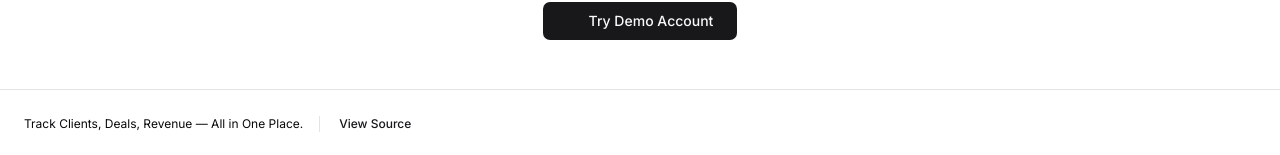
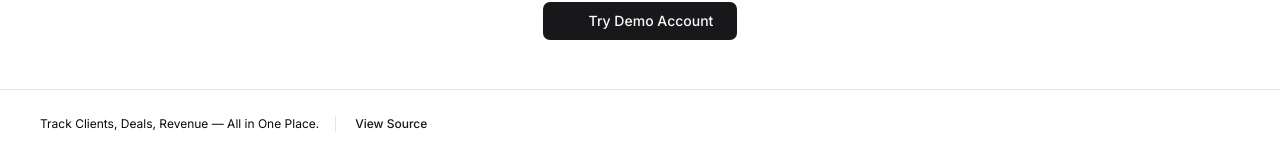
Before and after one commit to dnmore/client-tracker, a Next.js app: page / in a window 1280 px wide. Shown: the part 1959-2114 px from the top of the page. Built offline with nearby package versions, Linux system fonts and the light colour scheme; no server answers; some icons are missing.

Commit message:
update root layout

```diff
--- a/app/layout.tsx
+++ b/app/layout.tsx
@@ -2,10 +2,10 @@ import type { Metadata } from "next";
 import { Inter } from "next/font/google";
 import "./globals.css";
 import { ThemeProvider } from "@/components/theme-provider";
-import Footer from "@/components/layout/footer";
+import {Footer} from "@/components/layout/footer";
 
 const inter = Inter({
-  subsets: ["latin"]
+  subsets: ["latin"],
 });
 
 export const metadata: Metadata = {
@@ -24,19 +24,19 @@ export default function RootLayout({
 }>) {
   return (
     <html lang="en" suppressHydrationWarning>
-      <body
-        className={`${inter.className} antialiased min-h-screen flex flex-col`}
-      >
+      <body className={`${inter.className} antialiased min-h-screen`}>
         <ThemeProvider
           attribute="class"
           defaultTheme="system"
           enableSystem
           disableTransitionOnChange
-        ><main>
-            <div className="flex-1 flex flex-col">{children}</div>
-        </main>
+        >
 
-          <Footer />
+          <div className="min-h-screen flex flex-col">
+            <main className="flex-1">{children}</main>
+
+            <Footer />
+          </div>
         </ThemeProvider>
       </body>
     </html>
--- a/components/layout/footer.tsx
+++ b/components/layout/footer.tsx
@@ -1,10 +1,10 @@
 import { Button } from "@/components/ui/button";
 import Link from "next/link";
 
-export default function Footer() {
+export function Footer() {
   return (
-    <footer className="w-full border-t bg-background py-4 px-6   flex items-center flex-wrap gap-2">
-      <p className="text-xs md:border-r pr-4">
+    <footer className="w-full border-t py-4 px-6 flex items-center flex-wrap gap-2">
+      <p className="text-xs md:border-r px-4">
         Track Clients, Deals, Revenue — All in One Place.
       </p>
       <Button variant="link" asChild>
```
